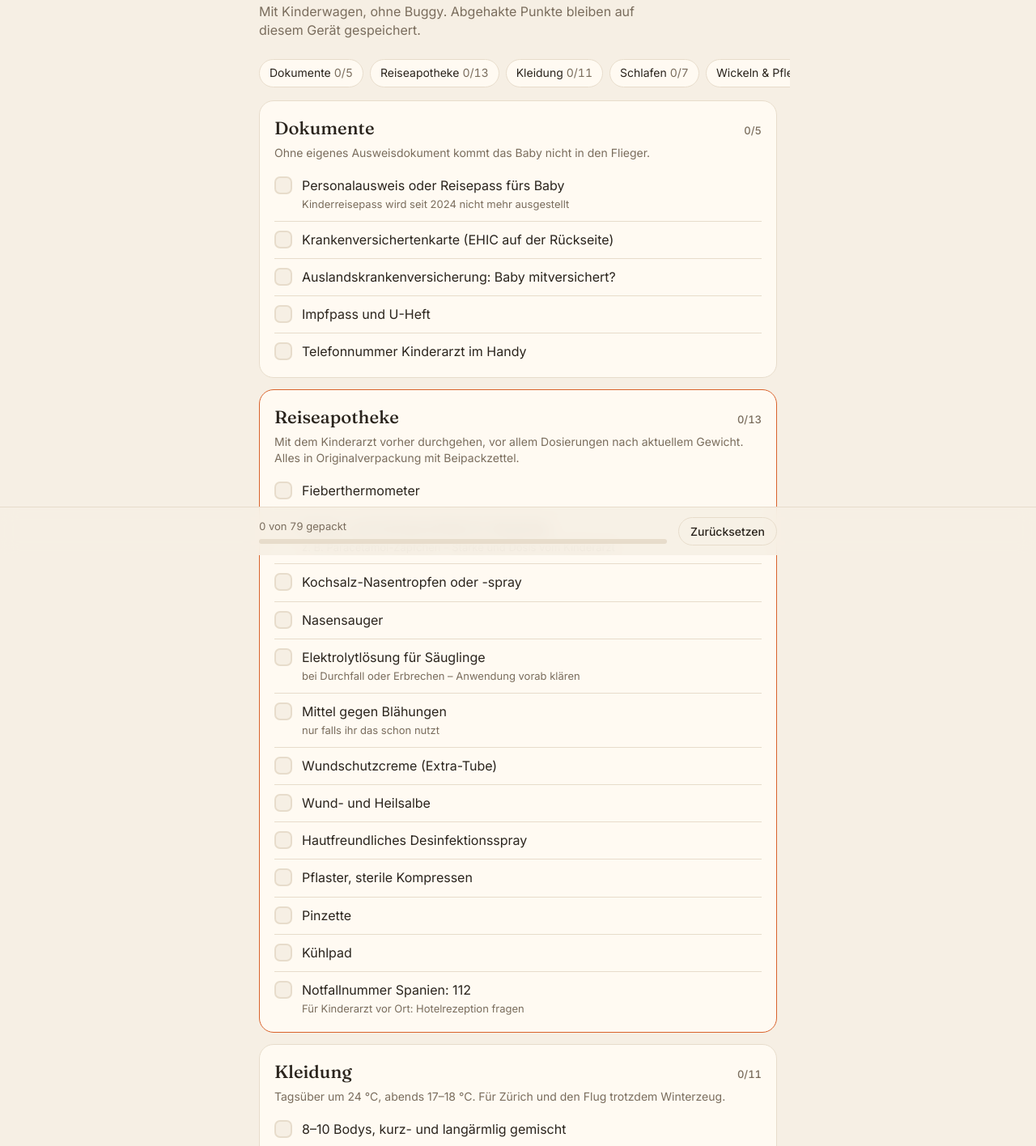
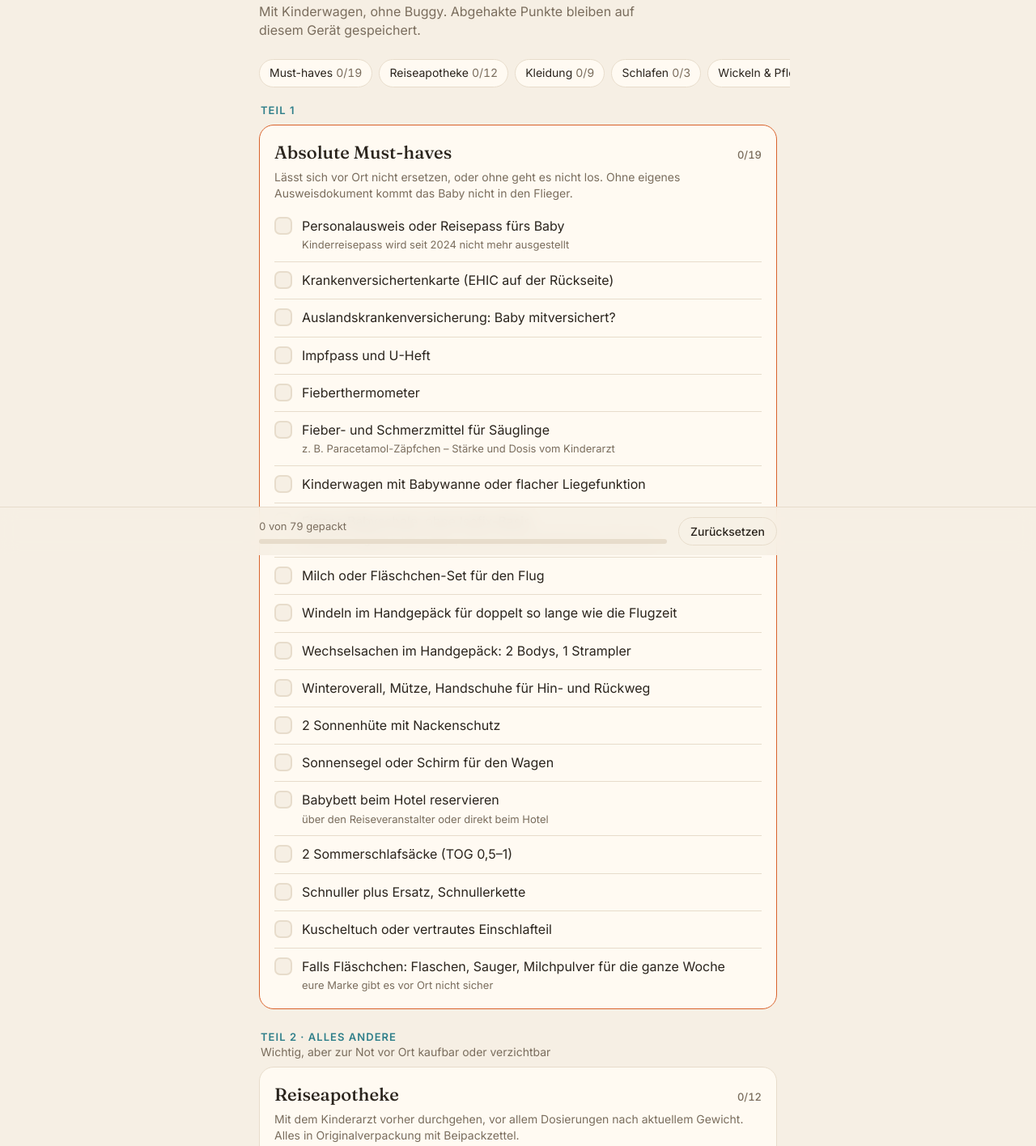
Before and after one commit to hamsterbacke23/packliste-baby, a plain HTML site: page index.html in a window 1280 px wide. Shown: the part 114-1530 px from the top of the page at 81% size. Drawn offline with Linux system fonts and the light colour scheme.

Commit message:
Liste in Must-haves und Rest unterteilt
Co-Authored-By: Claude Opus 5.5 <noreply@anthropic.com>
Claude-Session: https://claude.ai/code/session_01K1g5zCD77ZP7ZGLBNzyH9U

```diff
--- a/index.html
+++ b/index.html
@@ -82,6 +82,15 @@
   section > p { color: var(--muted); font-size: 14px; margin: 0 0 8px; }
   section.highlight { border-color: var(--accent); }
 
+  .part {
+    font: 600 13px Inter, sans-serif; letter-spacing: .08em; text-transform: uppercase;
+    color: var(--sea); margin: 26px 2px 10px;
+  }
+  .part:first-child { margin-top: 4px; }
+  .part span {
+    display: block; text-transform: none; letter-spacing: 0; font-weight: 400;
+    color: var(--muted); font-size: 14px; margin-top: 2px;
+  }
   ul { list-style: none; margin: 0; padding: 0; }
   li + li { border-top: 1px solid var(--line); }
   label {
@@ -135,24 +144,39 @@
   <nav class="chips" id="chips"></nav>
 
   <main id="list">
-    <section id="dokumente" data-title="Dokumente">
-      <h2>Dokumente <span class="count"></span></h2>
-      <p>Ohne eigenes Ausweisdokument kommt das Baby nicht in den Flieger.</p>
+    <p class="part">Teil 1</p>
+    <section id="must" data-title="Must-haves" class="highlight">
+      <h2>Absolute Must-haves <span class="count"></span></h2>
+      <p>Lässt sich vor Ort nicht ersetzen, oder ohne geht es nicht los. Ohne eigenes Ausweisdokument kommt das Baby nicht in den Flieger.</p>
       <ul>
         <li><label><input type="checkbox" data-k="0"><span class="txt">Personalausweis oder Reisepass fürs Baby<small>Kinderreisepass wird seit 2024 nicht mehr ausgestellt</small></span></label></li>
         <li><label><input type="checkbox" data-k="1"><span class="txt">Krankenversichertenkarte (EHIC auf der Rückseite)</span></label></li>
         <li><label><input type="checkbox" data-k="2"><span class="txt">Auslandskrankenversicherung: Baby mitversichert?</span></label></li>
         <li><label><input type="checkbox" data-k="3"><span class="txt">Impfpass und U-Heft</span></label></li>
-        <li><label><input type="checkbox" data-k="4"><span class="txt">Telefonnummer Kinderarzt im Handy</span></label></li>
+        <li><label><input type="checkbox" data-k="5"><span class="txt">Fieberthermometer</span></label></li>
+        <li><label><input type="checkbox" data-k="6"><span class="txt">Fieber- und Schmerzmittel für Säuglinge<small>z. B. Paracetamol-Zäpfchen – Stärke und Dosis vom Kinderarzt</small></span></label></li>
+        <li><label><input type="checkbox" data-k="52"><span class="txt">Kinderwagen mit Babywanne oder flacher Liegefunktion</span></label></li>
+        <li><label><input type="checkbox" data-k="58"><span class="txt">Eigene Babyschale, ohne Isofix-Basis<small>vorher am eigenen Auto testen, ob sie nur mit 3-Punkt-Gurt sicher sitzt</small></span></label></li>
+        <li><label><input type="checkbox" data-k="63"><span class="txt">Milch oder Fläschchen-Set für den Flug</span></label></li>
+        <li><label><input type="checkbox" data-k="59"><span class="txt">Windeln im Handgepäck für doppelt so lange wie die Flugzeit</span></label></li>
+        <li><label><input type="checkbox" data-k="61"><span class="txt">Wechselsachen im Handgepäck: 2 Bodys, 1 Strampler</span></label></li>
+        <li><label><input type="checkbox" data-k="28"><span class="txt">Winteroverall, Mütze, Handschuhe für Hin- und Rückweg</span></label></li>
+        <li><label><input type="checkbox" data-k="24"><span class="txt">2 Sonnenhüte mit Nackenschutz</span></label></li>
+        <li><label><input type="checkbox" data-k="53"><span class="txt">Sonnensegel oder Schirm für den Wagen</span></label></li>
+        <li><label><input type="checkbox" data-k="29"><span class="txt">Babybett beim Hotel reservieren<small>über den Reiseveranstalter oder direkt beim Hotel</small></span></label></li>
+        <li><label><input type="checkbox" data-k="30"><span class="txt">2 Sommerschlafsäcke (TOG 0,5–1)</span></label></li>
+        <li><label><input type="checkbox" data-k="32"><span class="txt">Schnuller plus Ersatz, Schnullerkette</span></label></li>
+        <li><label><input type="checkbox" data-k="33"><span class="txt">Kuscheltuch oder vertrautes Einschlafteil</span></label></li>
+        <li><label><input type="checkbox" data-k="46"><span class="txt">Falls Fläschchen: Flaschen, Sauger, Milchpulver für die ganze Woche<small>eure Marke gibt es vor Ort nicht sicher</small></span></label></li>
       </ul>
     </section>
 
-    <section id="apotheke" data-title="Reiseapotheke" class="highlight">
+    <p class="part">Teil 2 · Alles andere<span>Wichtig, aber zur Not vor Ort kaufbar oder verzichtbar</span></p>
+
+    <section id="apotheke" data-title="Reiseapotheke">
       <h2>Reiseapotheke <span class="count"></span></h2>
       <p>Mit dem Kinderarzt vorher durchgehen, vor allem Dosierungen nach aktuellem Gewicht. Alles in Originalverpackung mit Beipackzettel.</p>
       <ul>
-        <li><label><input type="checkbox" data-k="5"><span class="txt">Fieberthermometer</span></label></li>
-        <li><label><input type="checkbox" data-k="6"><span class="txt">Fieber- und Schmerzmittel für Säuglinge<small>z. B. Paracetamol-Zäpfchen – Stärke und Dosis vom Kinderarzt</small></span></label></li>
         <li><label><input type="checkbox" data-k="7"><span class="txt">Kochsalz-Nasentropfen oder -spray</span></label></li>
         <li><label><input type="checkbox" data-k="8"><span class="txt">Nasensauger</span></label></li>
         <li><label><input type="checkbox" data-k="9"><span class="txt">Elektrolytlösung für Säuglinge<small>bei Durchfall oder Erbrechen – Anwendung vorab klären</small></span></label></li>
@@ -163,6 +187,7 @@
         <li><label><input type="checkbox" data-k="14"><span class="txt">Pflaster, sterile Kompressen</span></label></li>
         <li><label><input type="checkbox" data-k="15"><span class="txt">Pinzette</span></label></li>
         <li><label><input type="checkbox" data-k="16"><span class="txt">Kühlpad</span></label></li>
+        <li><label><input type="checkbox" data-k="4"><span class="txt">Telefonnummer Kinderarzt im Handy</span></label></li>
         <li><label><input type="checkbox" data-k="17"><span class="txt">Notfallnummer Spanien: 112<small>Für Kinderarzt vor Ort: Hotelrezeption fragen</small></span></label></li>
       </ul>
     </section>
@@ -177,22 +202,16 @@
         <li><label><input type="checkbox" data-k="21"><span class="txt">1 Fleece- oder Strickjacke</span></label></li>
         <li><label><input type="checkbox" data-k="22"><span class="txt">4–5 Paar Socken</span></label></li>
         <li><label><input type="checkbox" data-k="23"><span class="txt">2 Schlafanzüge oder Schlafstrampler</span></label></li>
-        <li><label><input type="checkbox" data-k="24"><span class="txt">2 Sonnenhüte mit Nackenschutz</span></label></li>
         <li><label><input type="checkbox" data-k="25"><span class="txt">UV-Schwimmanzug oder UV-Body</span></label></li>
         <li><label><input type="checkbox" data-k="26"><span class="txt">Schwimmwindeln (ca. 10)</span></label></li>
         <li><label><input type="checkbox" data-k="27"><span class="txt">5–6 Lätzchen und Spucktücher</span></label></li>
-        <li><label><input type="checkbox" data-k="28"><span class="txt">Winteroverall, Mütze, Handschuhe für Hin- und Rückweg</span></label></li>
       </ul>
     </section>
 
     <section id="schlafen" data-title="Schlafen">
       <h2>Schlafen <span class="count"></span></h2>
       <ul>
-        <li><label><input type="checkbox" data-k="29"><span class="txt">Babybett beim Hotel reservieren<small>über den Reiseveranstalter oder direkt beim Hotel</small></span></label></li>
-        <li><label><input type="checkbox" data-k="30"><span class="txt">2 Sommerschlafsäcke (TOG 0,5–1)</span></label></li>
         <li><label><input type="checkbox" data-k="31"><span class="txt">2 Spannbettlaken fürs Reisebett</span></label></li>
-        <li><label><input type="checkbox" data-k="32"><span class="txt">Schnuller plus Ersatz, Schnullerkette</span></label></li>
-        <li><label><input type="checkbox" data-k="33"><span class="txt">Kuscheltuch oder vertrautes Einschlafteil</span></label></li>
         <li><label><input type="checkbox" data-k="34"><span class="txt">Babyphone</span></label></li>
         <li><label><input type="checkbox" data-k="35"><span class="txt">Kleines Nachtlicht</span></label></li>
       </ul>
@@ -218,7 +237,6 @@
       <h2>Essen &amp; Trinken <span class="count"></span></h2>
       <ul>
         <li><label><input type="checkbox" data-k="45"><span class="txt">Stillkissen oder Stilltuch</span></label></li>
-        <li><label><input type="checkbox" data-k="46"><span class="txt">Falls Fläschchen: Flaschen, Sauger, Milchpulver für die ganze Woche<small>eure Marke gibt es vor Ort nicht sicher</small></span></label></li>
         <li><label><input type="checkbox" data-k="47"><span class="txt">Thermoskanne für abgekochtes Wasser</span></label></li>
         <li><label><input type="checkbox" data-k="48"><span class="txt">Portionierer für Milchpulver</span></label></li>
         <li><label><input type="checkbox" data-k="49"><span class="txt">Flaschenbürste und Spülmittel</span></label></li>
@@ -231,13 +249,10 @@
       <p>Kinderwagen und Babyschale fliegen bei TUI kostenlos mit. Der Kinderwagen geht meist bis zum Gate. Mietwagen haben nicht sicher Isofix, also die Schale ohne Basis mit Gurt einbauen.</p>
       <ul>
         <li><label><input type="checkbox" data-k="51"><span class="txt">Kinderwagen und Babyschale beim Reiseveranstalter bestätigen</span></label></li>
-        <li><label><input type="checkbox" data-k="52"><span class="txt">Kinderwagen mit Babywanne oder flacher Liegefunktion</span></label></li>
-        <li><label><input type="checkbox" data-k="53"><span class="txt">Sonnensegel oder Schirm für den Wagen</span></label></li>
         <li><label><input type="checkbox" data-k="54"><span class="txt">Insektennetz<small>Mückenspray ist für Babys in dem Alter keine Option</small></span></label></li>
         <li><label><input type="checkbox" data-k="55"><span class="txt">Regenschutz (für Zürich)</span></label></li>
         <li><label><input type="checkbox" data-k="56"><span class="txt">Transporttasche für den Kinderwagen</span></label></li>
         <li><label><input type="checkbox" data-k="57"><span class="txt">Babytrage oder Tragetuch für Flughafen und Strand</span></label></li>
-        <li><label><input type="checkbox" data-k="58"><span class="txt">Eigene Babyschale, ohne Isofix-Basis<small>vorher am eigenen Auto testen, ob sie nur mit 3-Punkt-Gurt sicher sitzt</small></span></label></li>
         <li><label><input type="checkbox" data-k="a1"><span class="txt">Transporttasche oder großer Sack für die Babyschale<small>schützt beim Aufgeben vor Schmutz und Kratzern</small></span></label></li>
         <li><label><input type="checkbox" data-k="a2"><span class="txt">Kinderwagen-Adapter für die Babyschale<small>falls euer Wagen welche hat – dann reicht das Gestell für kurze Wege</small></span></label></li>
         <li><label><input type="checkbox" data-k="a3"><span class="txt">Sonnenschutz für die Autofenster hinten</span></label></li>
@@ -249,11 +264,8 @@
       <h2>Handgepäck Flug <span class="count"></span></h2>
       <p>Babynahrung und Milch fallen nicht unter die 100-ml-Regel – an der Kontrolle separat zeigen. Bei Start und Landung stillen, Fläschchen oder Schnuller geben.</p>
       <ul>
-        <li><label><input type="checkbox" data-k="59"><span class="txt">Windeln für doppelt so lange wie die Flugzeit</span></label></li>
         <li><label><input type="checkbox" data-k="60"><span class="txt">Feuchttücher, Wickelunterlage, Windelbeutel</span></label></li>
-        <li><label><input type="checkbox" data-k="61"><span class="txt">2 Wechselbodys, 1 Wechsel-Strampler</span></label></li>
         <li><label><input type="checkbox" data-k="62"><span class="txt">Ersatz-T-Shirt für die Person mit Baby auf dem Schoß</span></label></li>
-        <li><label><input type="checkbox" data-k="63"><span class="txt">Milch oder Fläschchen-Set für die Reise</span></label></li>
         <li><label><input type="checkbox" data-k="64"><span class="txt">Spucktücher</span></label></li>
         <li><label><input type="checkbox" data-k="65"><span class="txt">2 Schnuller</span></label></li>
         <li><label><input type="checkbox" data-k="66"><span class="txt">Leichte Decke oder Mulltuch</span></label></li>
```
